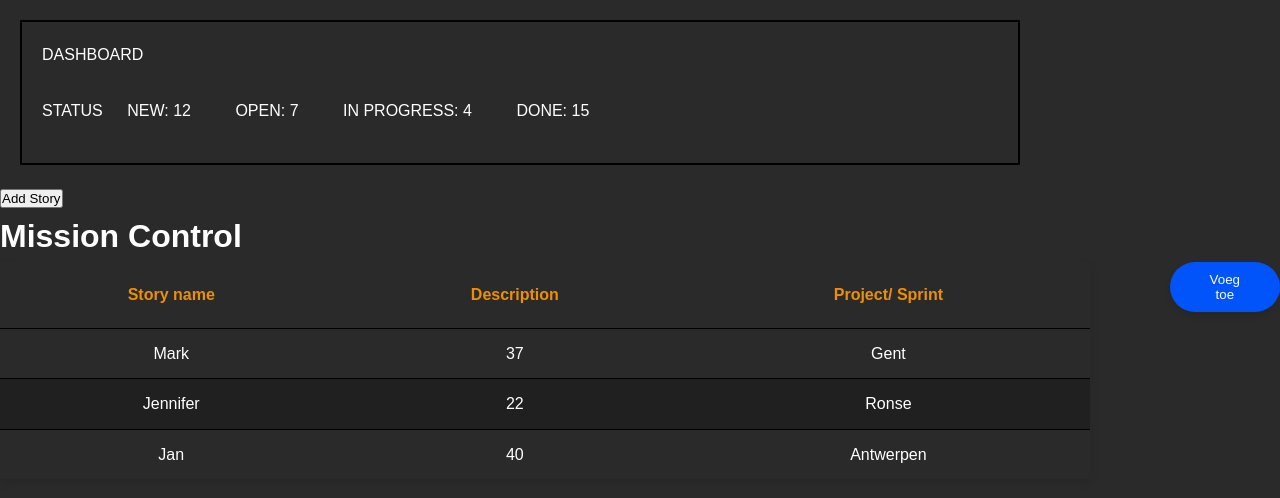
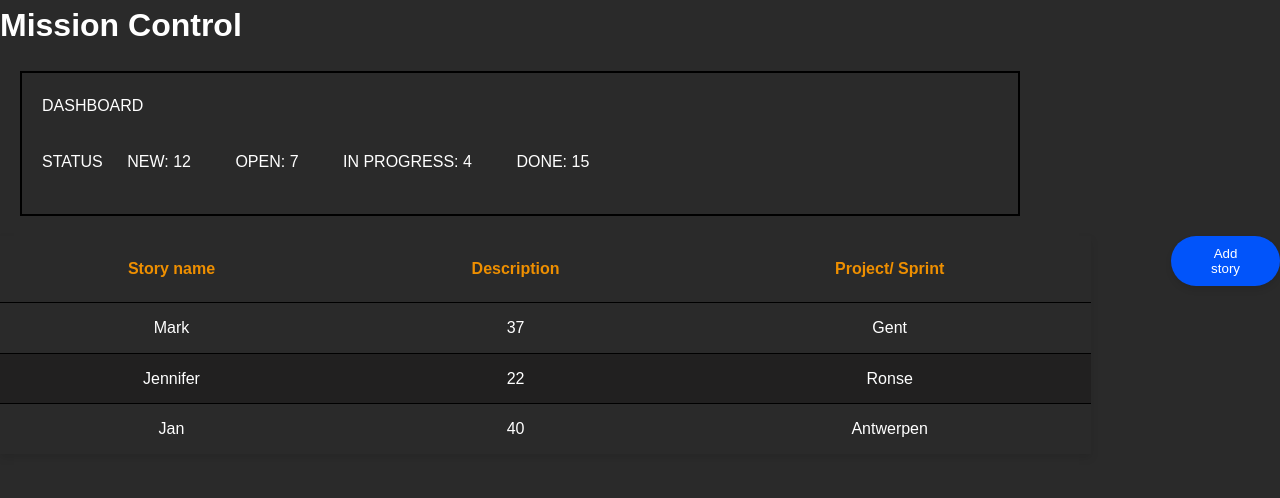
Before and after one commit to kilfour/ASH, a website: page observation-deck/public/entry-points/mission-control.html in a window 1280 px wide. Drawn offline with Linux system fonts and the light colour scheme.

Commit message:
html edit

```diff
--- a/observation-deck/public/entry-points/mission-control.html
+++ b/observation-deck/public/entry-points/mission-control.html
@@ -2,6 +2,7 @@
 <html lang="en">
 
 <head>
+    <h1>Mission Control</h1>
     <link rel="stylesheet" href="/observation-deck/public/styles.css">
     <meta charset="UTF-8">
     <meta name="viewport" content="width=device-width, initial-scale=1.0">
@@ -20,7 +21,7 @@
             </div>
             <div class="status-item">
                 <span id="open">OPEN:</span>
-                <span id="oopen-value">7</span>
+                <span id="open-value">7</span>
             </div>
             <div class="status-item">
                 <span id="inProgress">IN PROGRESS:</span>
@@ -32,9 +33,7 @@
             </div>
         </div>
     </div>
-    <div class="story-control-buttons">
-        <button id="create-story-button">Add Story</button>
-    </div>
+
 
     <!-- PopUp overlay-->
     <form id="story-form" class="hidden"></form>
@@ -67,7 +66,7 @@
 
 
      <div class="header">
-        <h1>Mission Control</h1>
+
     </header>
     <div class="table-button-wrapper">
     <table>
@@ -98,7 +97,7 @@
 
     </table>
        <div class="center">
-        <button class="button">Voeg toe</button>
+        <button id="create-story-button" class="button">Add story</button>
        </div>
 
 
```
